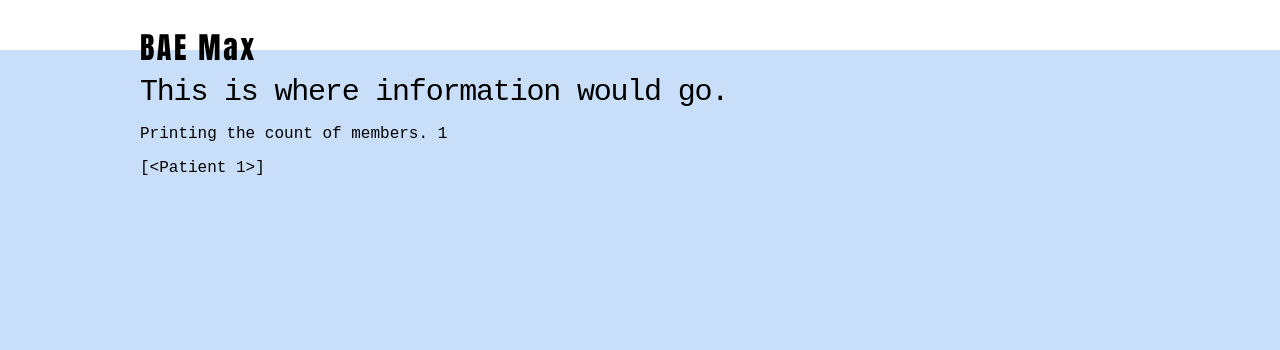
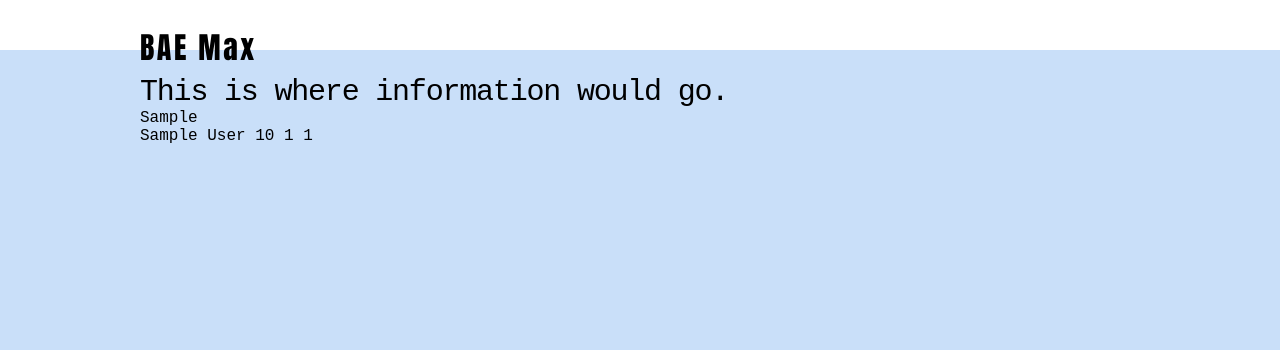
Before and after one commit to Sunset-wrkshp/bae-web, a Flask app: page /display in a window 1280 px wide. Shown: the top 350 px of the page. Run offline with Flask 2, Linux system fonts and the light colour scheme; tables that the repository leaves empty hold one stand-in row (values such as "Sample post").

Commit message:
Display page displays latest entry

```diff
--- a/routes.py
+++ b/routes.py
@@ -115,19 +115,11 @@ def logout():
 
 #Output page
 #So get first patient from the database.
-#how to get that information to the page to use? I think just like how form works. What is user, like what type?
-#for multiple things, returns a list.
 @app.route("/display")
 def display():
-    #print("This is stupid, lol")
-    work =  Patient.query
-    name = Patient.query.order_by(Patient.age).all()
-    name2 = Patient.query.filter_by(firstname='Red').all()
-    for i in range(len(name2)):
-
-        print(name2[i].firstname)
-
-    return render_template("display.html", work = work, name=name)
+    search =  Patient.query
+    latest = search.get(search.count())
+    return render_template("display.html", latest = latest, search = search)
 
 if __name__ == "__main__":
     app.run(debug=True)
--- a/templates/display.html
+++ b/templates/display.html
@@ -5,8 +5,26 @@
     <div class="container">
 
     <h2>This is where information would go.</h2>
-    <p> Printing the count of members.    {{work.count()}} </p>
-    <p>     {{name}} </p>
+
+    <div>
+      <!--
+        #Left side name holder
+      -->
+      {{latest.firstname}}
+
+    </div>
+
+    <div>
+      <!--
+        #Left side image holder
+      -->
+    </div>
+    <div>
+      <!--
+        #Right side info holder
+      -->
+      {{latest.firstname}} {{latest.lastname}} {{latest.age}} {{latest.s_pulse}} {{latest.e_pulse}}
+    </div>
 
     </div>
   </main>
```
